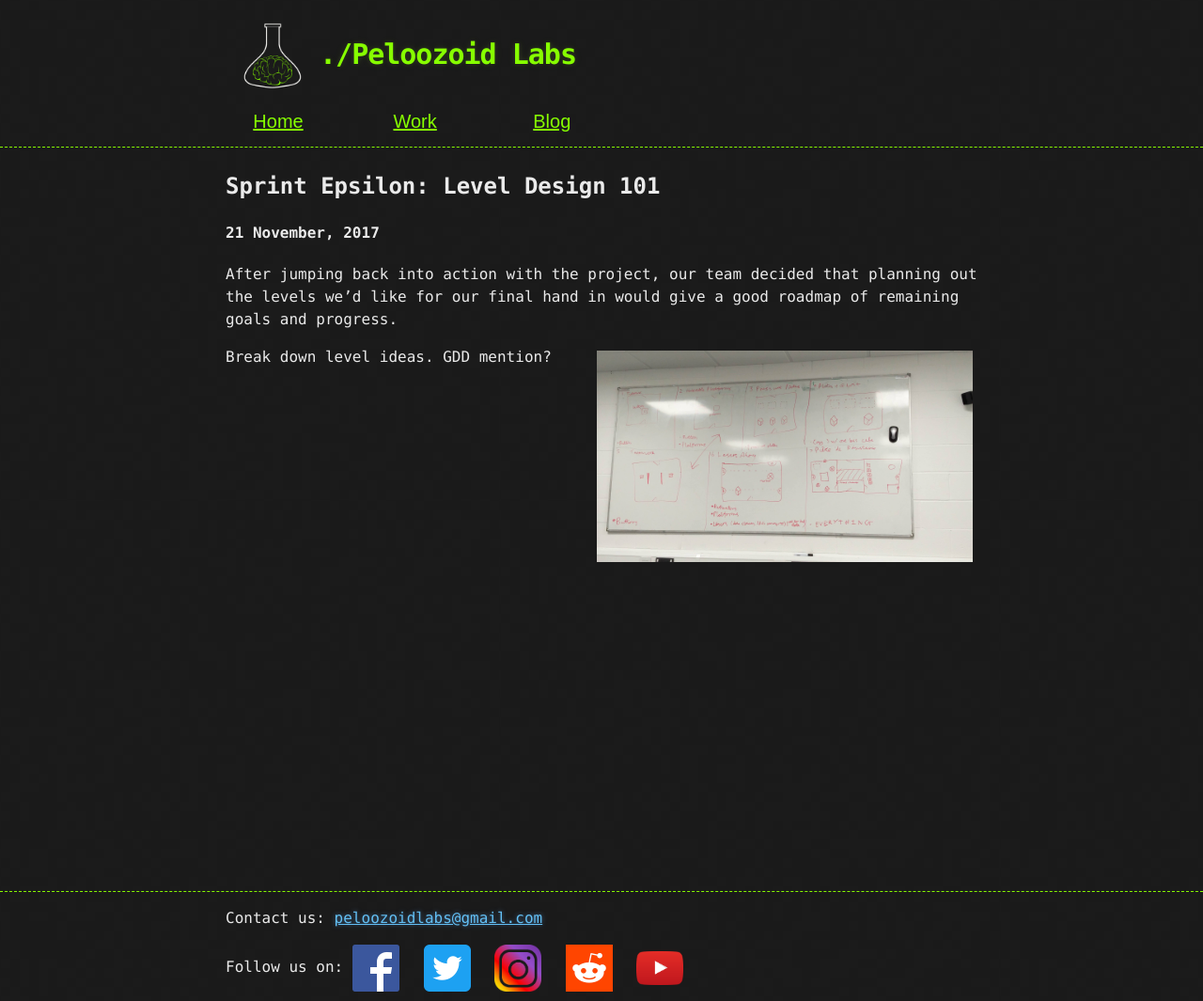
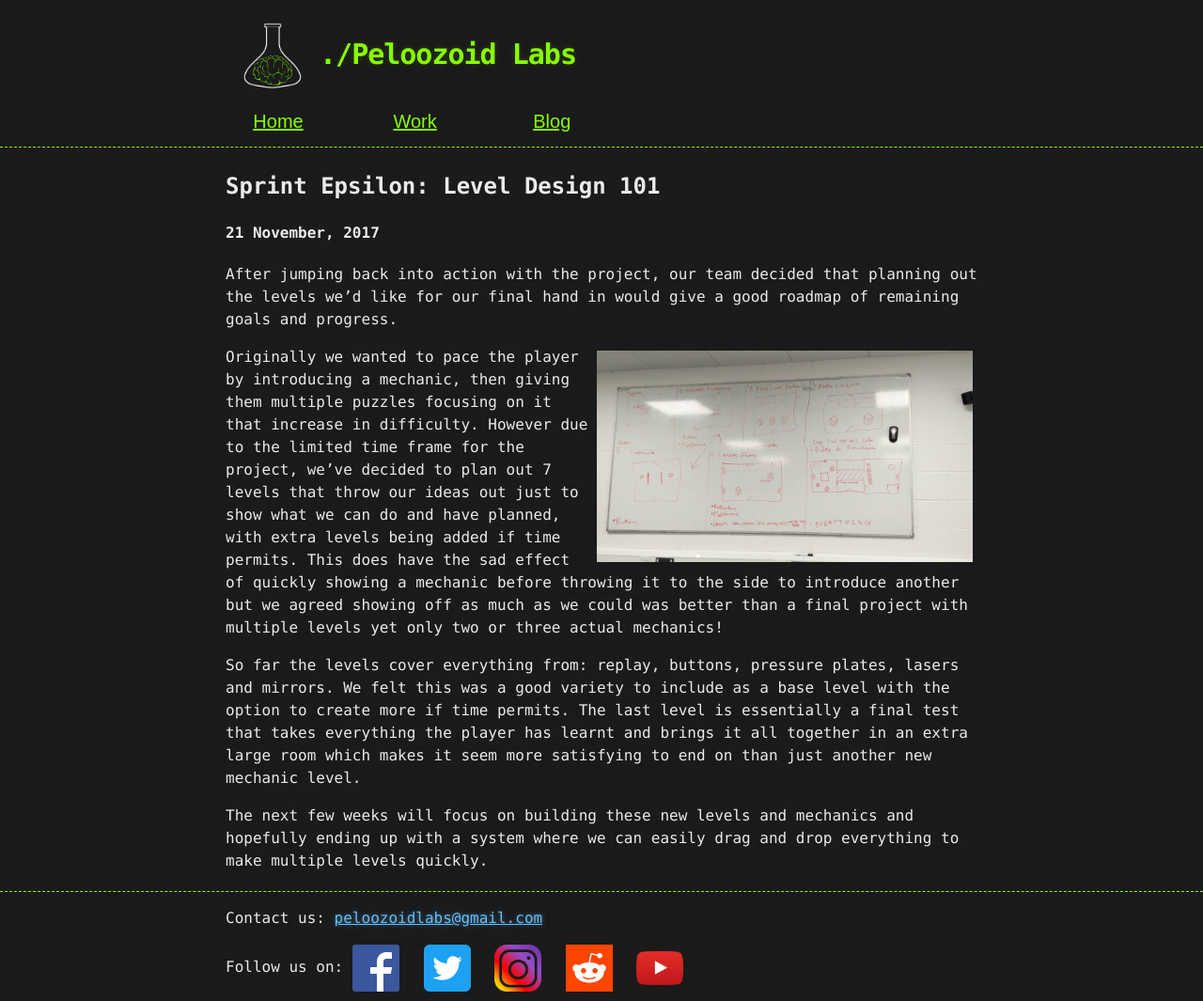
Before and after one commit to Flobb212/www.peloozoid.co.uk, a Jekyll site: the page built from _posts/2017-11-21-Sprint-Epsilon-Level-Design-101.md, in a window 1280 px wide and 1065 px high. Shown: the whole window at 94% size. Built offline with Jekyll 4.4.1, drawn with Linux system fonts in a browser that asks for light colours.

Commit message:
finished blog post updates finally!

```diff
--- a/_posts/2017-11-21-Sprint-Epsilon-Level-Design-101.md
+++ b/_posts/2017-11-21-Sprint-Epsilon-Level-Design-101.md
@@ -9,5 +9,8 @@ After jumping back into action with the project, our team decided that planning
 <!--excerpt-->
 
 ![Level Design Plan]({{ "/assets/images/levelDesign.png" }})
-Break down level ideas.
-GDD mention?
+Originally we wanted to pace the player by introducing a mechanic, then giving them multiple puzzles focusing on it that increase in difficulty. However due to the limited time frame for the project, we've decided to plan out 7 levels that throw our ideas out just to show what we can do and have planned, with extra levels being added if time permits. This does have the sad effect of quickly showing a mechanic before throwing it to the side to introduce another but we agreed showing off as much as we could was better than a final project with multiple levels yet only two or three actual mechanics!
+
+So far the levels cover everything from: replay, buttons, pressure plates, lasers and mirrors. We felt this was a good variety to include as a base level with the option to create more if time permits. The last level is essentially a final test that takes everything the player has learnt and brings it all together in an extra large room which makes it seem more satisfying to end on than just another new mechanic level.
+
+The next few weeks will focus on building these new levels and mechanics and hopefully ending up with a system where we can easily drag and drop everything to make multiple levels quickly.
```
